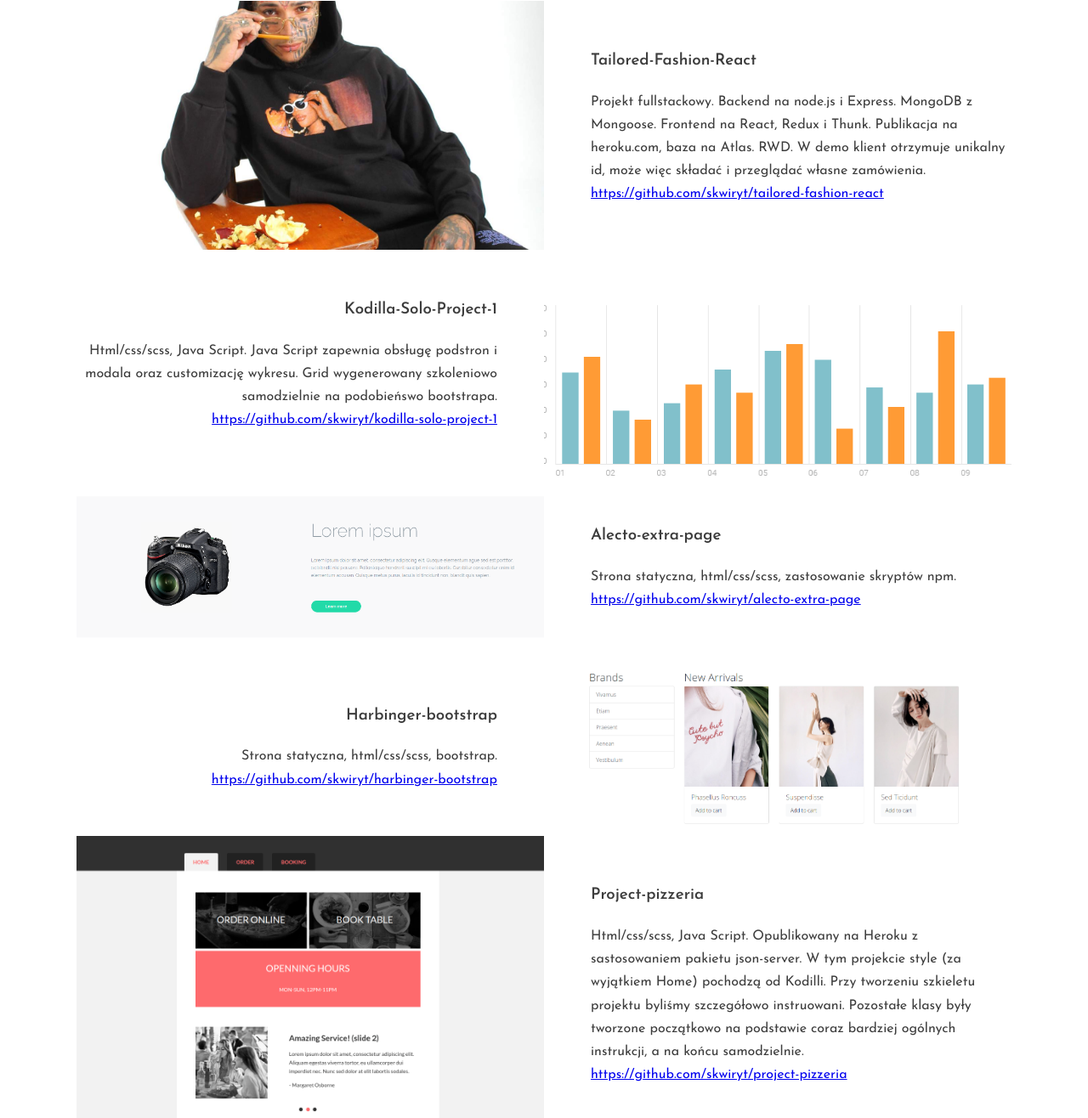
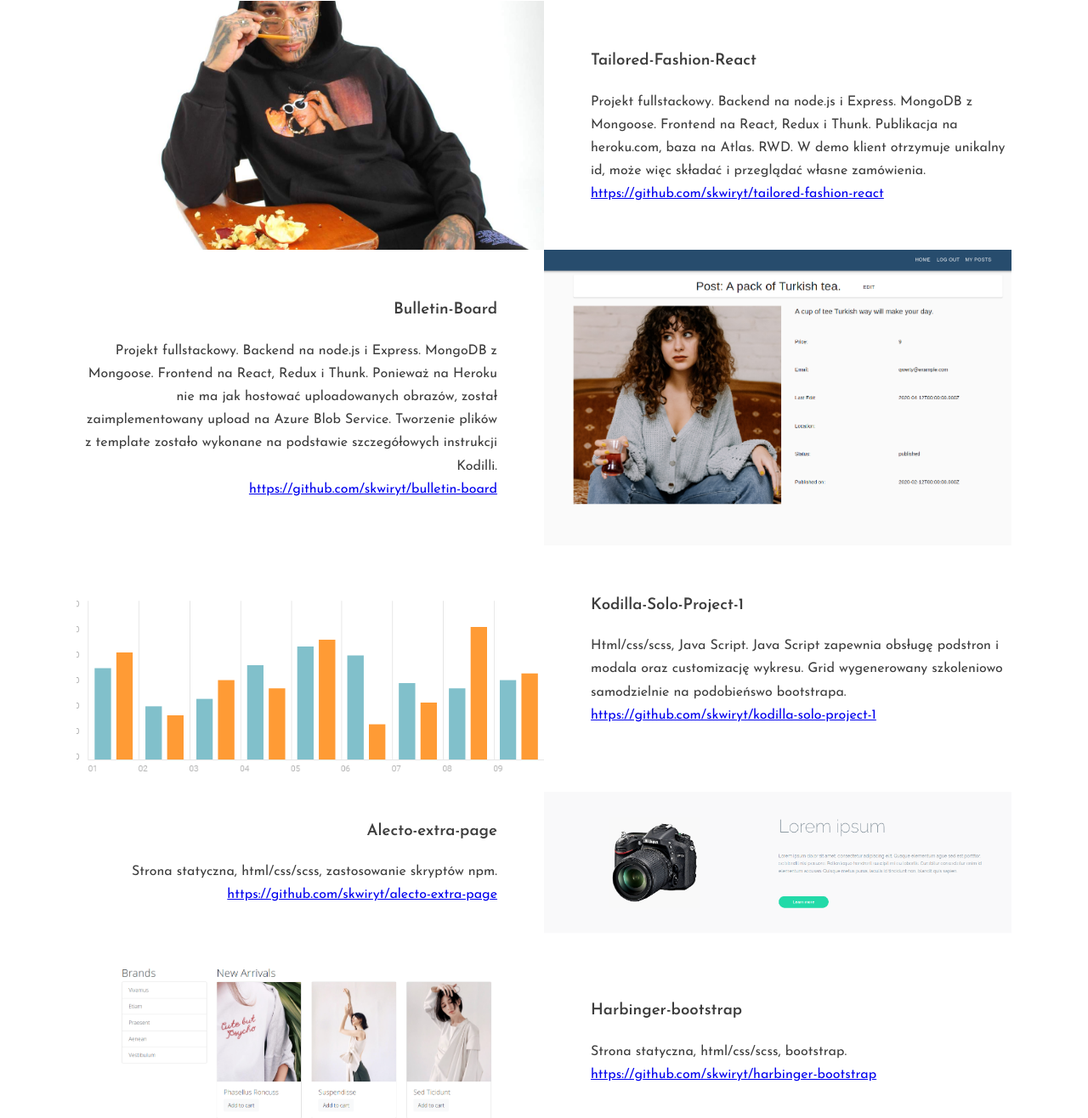
Before and after one commit to skwiryt/portfolio-page, a website: page index.html in a window 1280 px wide. Shown: the part 1760-3076 px from the top of the page at 85% size. Drawn offline with nearby package versions, Linux system fonts and the light colour scheme.

Commit message:
Add Bulletin-Board project

```diff
--- a/index.html
+++ b/index.html
@@ -60,8 +60,28 @@
                     </p>
                 </div>
             </article>
-
             <article class="item-right">
+                <div class="item-image-box">
+                    <div class="item-image">
+                        <img src="images/rsz_bulletin-board.png" alt="Model" title="Bulletin-Board">
+                    </div>
+                    <div class="item-link">
+                        <h5 class="link-title">Bulletin-Board</h5>
+                        <a href="https://skwiryt-bulletin-board.herokuapp.com/" class="btn link-btn">Strona demo.</a>
+                    </div>
+                </div>
+                <div class="item-description">
+                    <h3 class="item-title">Bulletin-Board</h3>
+                    <p>
+                        Projekt fullstackowy. Backend na node.js i Express. MongoDB z Mongoose. Frontend na React, Redux i Thunk.
+                        Ponieważ na Heroku nie ma jak hostować uploadowanych obrazów, został zaimplementowany upload na Azure Blob Service.
+                        Tworzenie plików z template zostało wykonane na podstawie szczegółowych instrukcji Kodilli.
+                        <br/>
+                        <a href="https://github.com/skwiryt/bulletin-board">https://github.com/skwiryt/bulletin-board</a>
+                    </p>
+                </div>
+            </article>
+            <article class="item-left">
                 <div class="item-image-box">
                     <div class="item-image">
                         <img src="images/rsz_1graph.png" alt="graph" title="Wykres">
@@ -82,7 +102,7 @@
                     </p>
                 </div>
             </article>
-            <article class="item-left">
+            <article class="item-right">
                 <div class="item-image-box">
                     <div class="item-image">
                         <img src="images/rsz_1alecto-extra-page.png" alt="Model" title="Alecto-extra-page">
@@ -101,7 +121,7 @@
                     </p>
                 </div>
             </article>
-            <article class="item-right">
+            <article class="item-left">
                 <div class="item-image-box">
                     <div class="item-image">
                         <img src="images/rsz_1harbinger-bootstrap.png" alt="Model" title="Harbinger-bootstrap">
@@ -120,7 +140,7 @@
                     </p>
                 </div>
             </article>
-            <article class="item-left">
+            <article class="item-right">
                 <div class="item-image-box">
                     <div class="item-image">
                         <img src="images/rsz_project-pizzeria.png" alt="Model" title="Project-pizzeria">
```
Also changed, not shown: images/rsz_bulletin-board.png (added).
